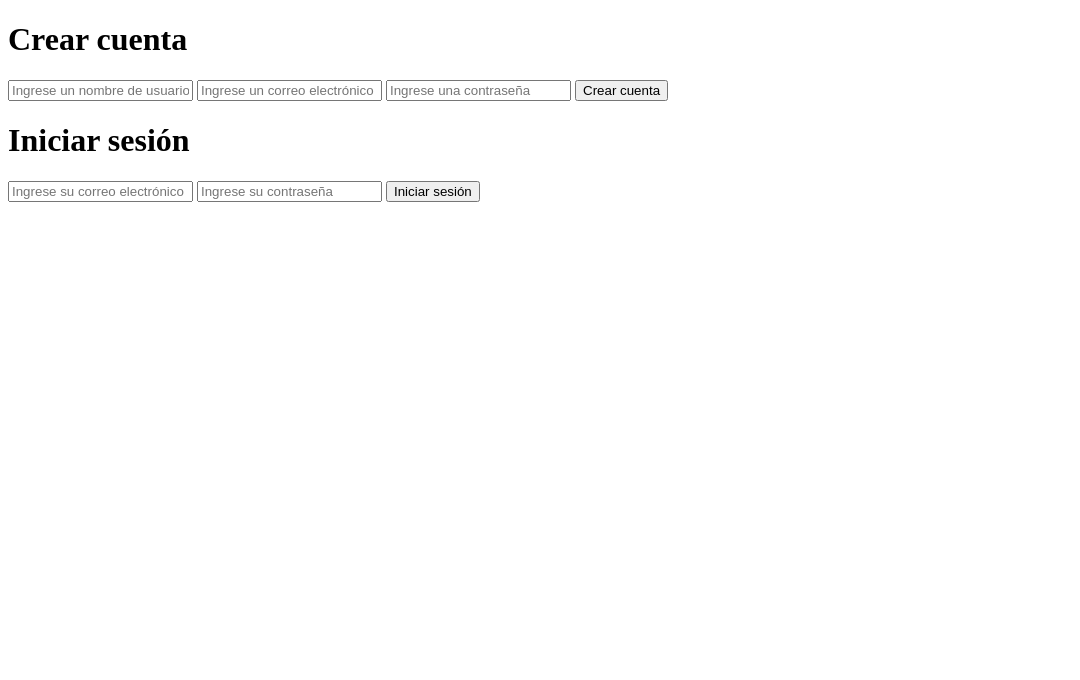
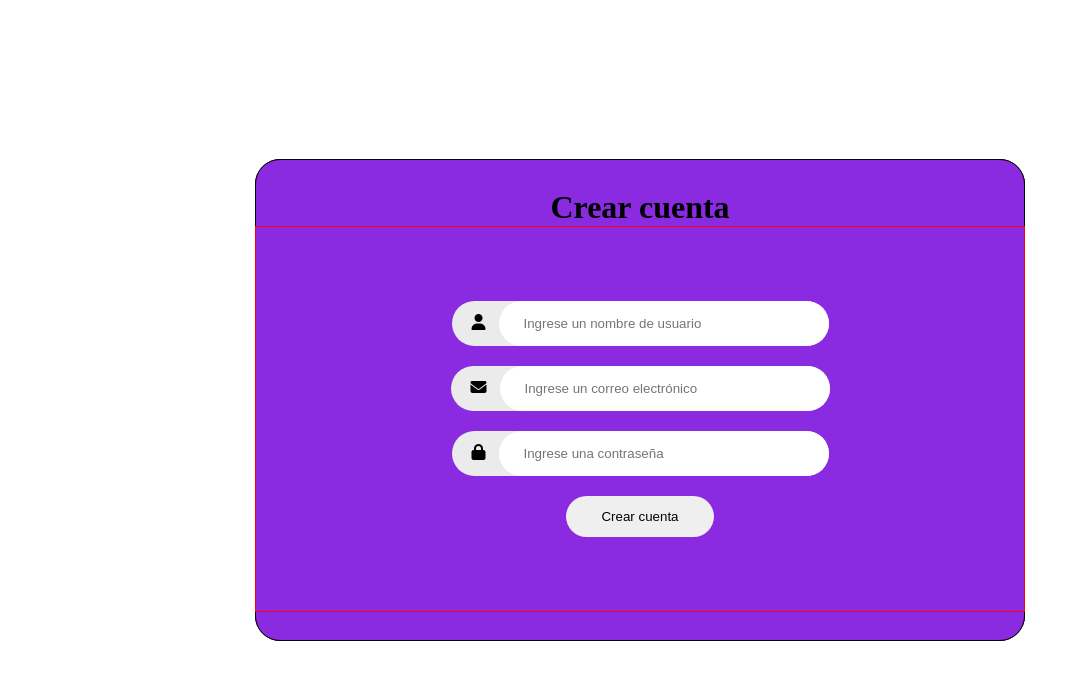
Before and after one commit to santiagodelamora/Demo_The_Montech_Santiago_De_la_mora, a plain HTML site: page public/views/index.html in a window 1280 px wide. Shown: the whole page, without its empty margins (0-1080 px from the left). Drawn offline with Linux system fonts and the light colour scheme.

Commit message:
1. Se optimió la estructura de la página de autenticación añadiendo más clases a las etiquetas, eliminado el contenedor principal y dejando el body en su lugar, se añadieron etiquetas 'label' e íconos'.    2. Se centraron los elementos de la página de auteticación y s resetearon los márgenes.    3. Se estilizaron los campos de entrada y se le les dió un margen redondeado a los contenedores.

```diff
--- /dev/null
+++ b/public/styles/style-1.css
@@ -0,0 +1,77 @@
+/*
+    Función del archivo: Estilos del inicio de sesión
+    Nombre del archivo: style-1.css
+    Autor: Santiago Nicolás De la mora Núñez
+    Fecha de creación del archivo: 3/7/2024
+*/
+
+/* Resetea los márgenes internos y externos */
+* {
+    margin: 0;
+    padding: 0;
+}
+
+.body {
+    display: flex;
+    justify-content: center;
+    align-items: center;
+    height: 100vh;
+    position: relative;
+}
+
+.container {
+    width: 60%;
+    height: 60%;
+    border: thin solid black;
+    display: flex;
+    justify-content: center;
+    align-items: center;
+    flex-direction: column;
+    border-radius: 25px;
+    position: absolute;
+    top: 50%;
+    left: 50%;
+    transform: translate(-50%, -50%);
+}
+
+.sign-up-container {
+    z-index: 1;
+    background-color: blueviolet;
+}
+
+.form {
+    display: flex;
+    justify-content: center;
+    align-items: center;
+    flex-direction: column;
+    width: 100%;
+    height: 80%;
+    border: thin solid red;
+}
+
+.label {
+    margin: 10px 0;
+    padding-left: 20px;
+    border-radius: 25px;
+    background-color: rgb(235, 235, 235);
+}
+
+.username-input, .email-input, .password-input {
+    padding: 15px 25px;
+    border-radius: 25px;
+    margin-left: 9px;
+    border: none;
+    width: 280px;
+}
+
+.username-input:focus, .email-input:focus, .password-input:focus {
+    outline: none;
+}
+
+.btn-submit {
+    border: none;
+    outline: none;
+    padding: 13px 35px;
+    margin: 10px 0;
+    border-radius: 25px;
+}
--- a/public/styles/style.css
+++ /dev/null
@@ -1,6 +0,0 @@
-/*
-    Función del archivo: Estilos del inicio de sesión
-    Nombre del archivo: style-1.css
-    Autor: Santiago Nicolás De la mora Núñez
-    Fecha de creación del archivo: 3/7/2024
-*/
--- a/public/views/index.html
+++ b/public/views/index.html
@@ -8,22 +8,33 @@
     <head>
         <meta charset="UTF-8">
         <meta name="viewport" content="width=device-width, initial-scale=1.0">
-        <link rel="stylesheet" href="../styles/style.css">
+
+        <!--Vínculo el archivo de JavaScript que proporciona los íconos-->
+        <script src="https://kit.fontawesome.com/6eb4b28e9a.js" crossorigin="anonymous"></script>
+
+        <link rel="stylesheet" href="../styles/style-1.css">
         <title>Autenticación</title>         <!-- Hay que escoger un nombre para la págino y ponerle un ícono personalizado -->
     </head>
     <body class="body">
-        <!-- Contenedor principal -->
-        <div class="container">
         <!-- Contenedor del formulario de registro -->
-            <div class="sign-up-container">
+        <div class="container sign-up-container">
             <h1 class="title">Crear cuenta</h1>
 
             <!-- Formulario -->
-                <form id="sign-up-form" class="sign-up-form" autocomplete="off">
-                    <input type="text" name="username_1" id="username-input-1" class="username-input" minlength="1" maxlength="30" placeholder="Ingrese un nombre de usuario" required>
-                    <input type="email" name="email_1" id="email-input-1" class="email-input" minlength="1" maxlength="50" placeholder="Ingrese un correo electrónico" required>
-                    <input type="password" name="password_1" id="password-input-1" class="password-input" minlength="1" maxlength="20" placeholder="Ingrese una contraseña" required>
-                    <input type="submit" name="submit_1" id="btn-submit-1" class="btn-submit" value="Crear cuenta">
+            <form id="sign-up-form" class="form sign-up-form" autocomplete="off">
+                <label for="username-input-1" class="label">
+                    <i class="fa-solid fa-user"></i>
+                    <input type="text" id="username-input-1" class="username-input" minlength="1" maxlength="30" placeholder="Ingrese un nombre de usuario" required>
+                </label>
+                <label for="email-input-1" class="label">
+                    <i class="fa-solid fa-envelope"></i>
+                    <input type="email" id="email-input-1" class="email-input" minlength="1" maxlength="50" placeholder="Ingrese un correo electrónico" required>
+                </label>
+                <label for="password-input-1" class="label">
+                    <i class="fa-solid fa-lock"></i>
+                    <input type="password" id="password-input-1" class="password-input" minlength="1" maxlength="20" placeholder="Ingrese una contraseña" required>
+                </label>
+                <input type="submit" id="btn-submit-1" class="btn-submit" value="Crear cuenta">
             </form>
 
             <!-- Contenedor deplegable con los criterios para evaluar la seguridad de la contraseña ingresada -->
@@ -39,16 +50,21 @@
         </div>
 
         <!-- Contenedor del formulario de inicio de sesión -->
-            <div class="sign-in-container">
+        <div class="container sign-in-container">
             <h1 class="title">Iniciar sesión</h1>
 
             <!-- Formulario -->
-                <form id="sign-in-form" class="sign-in-form" autocomplete="off">
-                    <input type="email" name="email_2" id="email-input-2" class="email-input" minlegth="1"  maxlength="50" placeholder="Ingrese su correo electrónico" required>
-                    <input type="password" name="password_2" id="password-input-2" class="password-input" minlength="1" maxlength="20" placeholder="Ingrese su contraseña" required>
-                    <input type="submit" name="submit_2" id="btn-submit-2" class="btn-submit" value="Iniciar sesión">
+            <form id="sign-in-form" class="form sign-in-form" autocomplete="off">
+                <label for="email-input-2" class="label">
+                    <i class="fa-solid fa-envelope"></i>
+                    <input type="email" id="email-input-2" class="email-input" minlegth="1"  maxlength="50" placeholder="Ingrese su correo electrónico" required>
+                </label>
+                <label for="password-input-2" class="label">
+                    <i class="fa-solid fa-lock"></i>
+                    <input type="password" id="password-input-2" class="password-input" minlength="1" maxlength="20" placeholder="Ingrese su contraseña" required>
+                </label>
+                <input type="submit" id="btn-submit-2" class="btn-submit" value="Iniciar sesión">
             </form>
-            </div>
         </div>
 
         <!-- Conexión con el archivo de JaaScript del lado del cliente -->
```
Lines whose indentation alone changed are shown as unchanged.
